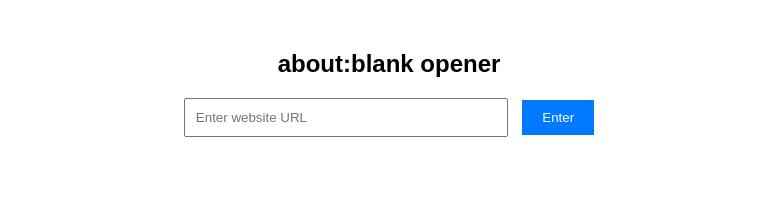
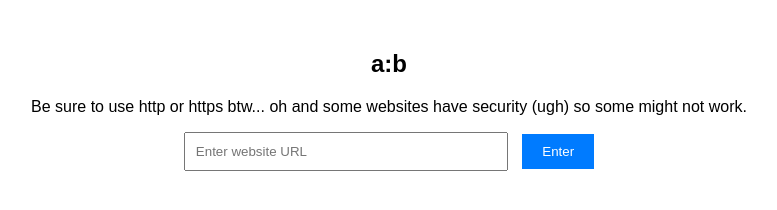
Before and after one commit to Httpsdev10/about-blanker, a plain HTML site: page index.html in a window 1280 px wide. Shown: the whole page, without its empty margins (251-1028 px from the left). Drawn offline with Linux system fonts and the light colour scheme.

Commit message:
Update index.html

```diff
--- a/index.html
+++ b/index.html
@@ -29,7 +29,8 @@
     </style>
 </head>
 <body>
-    <h2>about:blank opener</h2>
+    <h2>a:b</h2>
+    <p>Be sure to use http or https btw... oh and some websites have security (ugh) so some might not work.</p>
     <input type="text" id="urlInput" placeholder="Enter website URL">
     <button onclick="openInBlank()">Enter</button>
 
```
